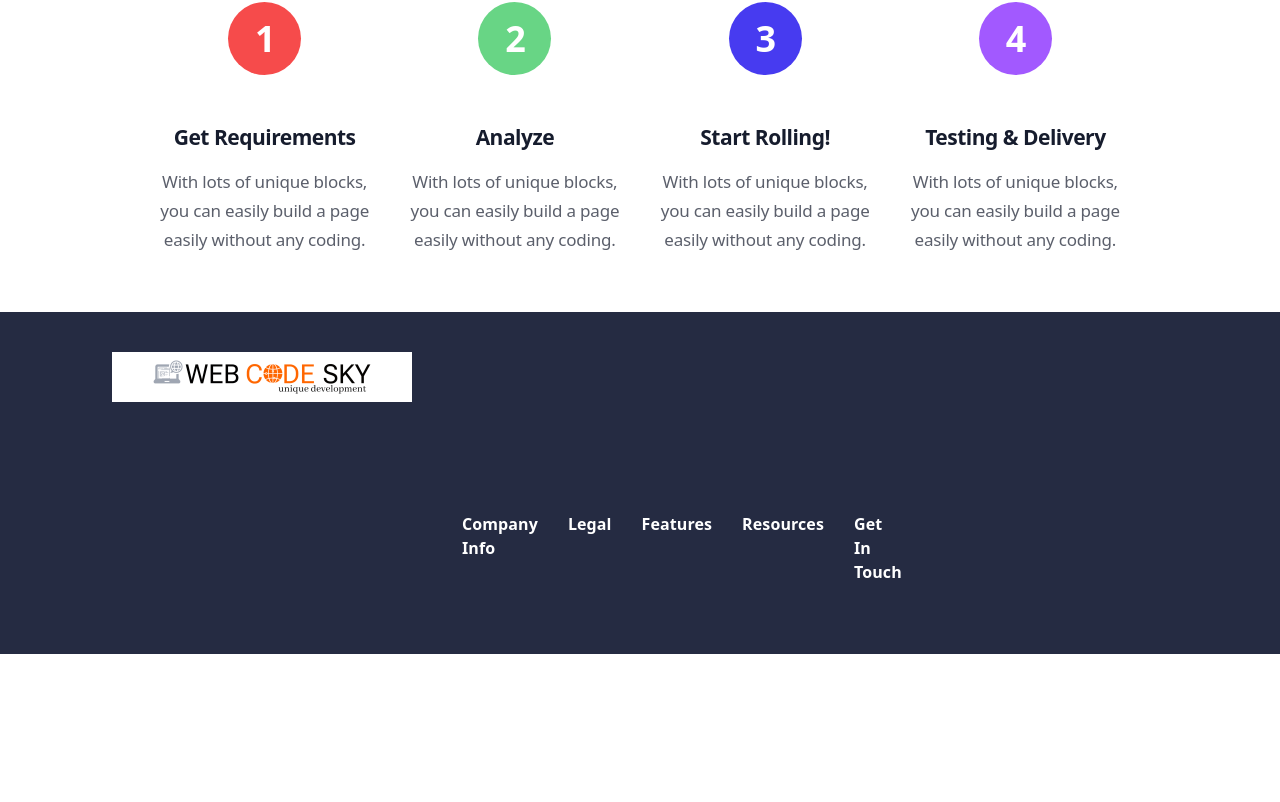
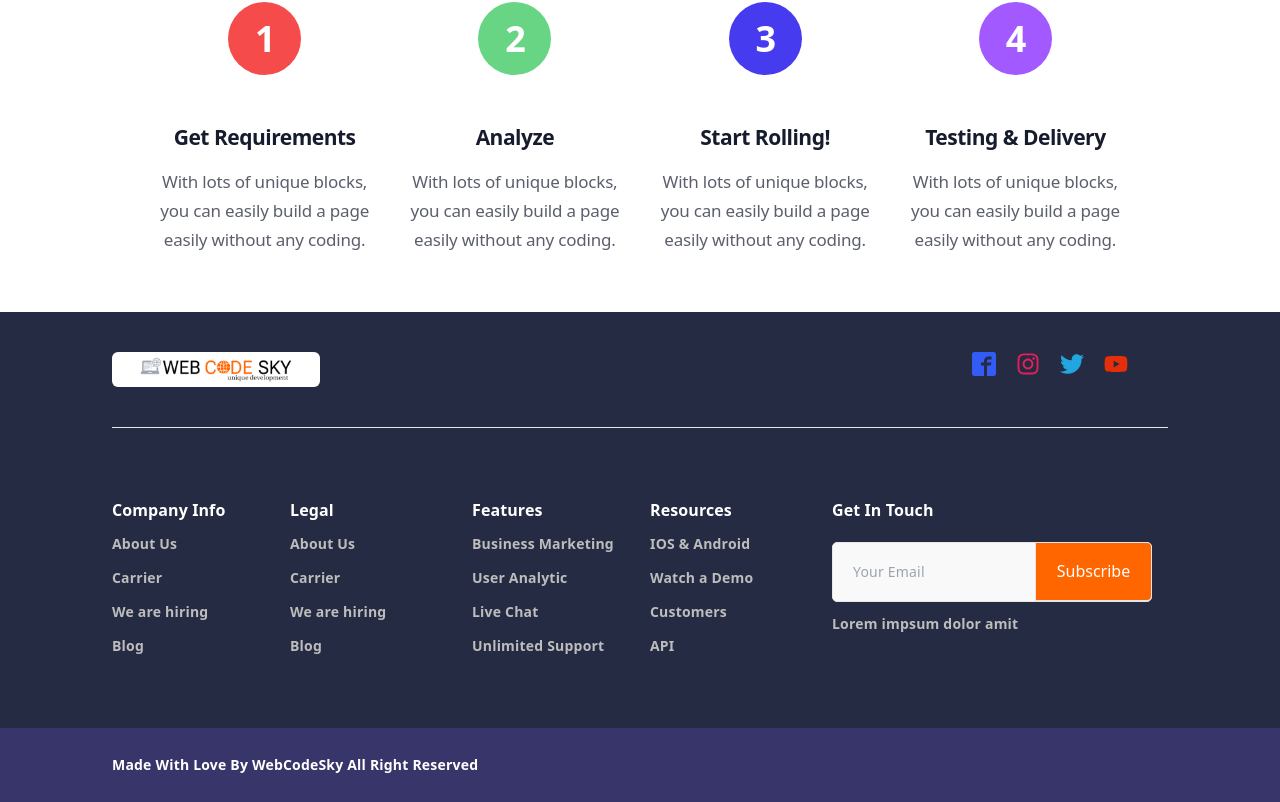
Before and after one commit to webcodesky/webcodesky-react, a React (Vite) app: page /about in a window 1280 px wide. Shown: the part 1362-2164 px from the top of the page. Before the commit the page ends 2016 px from the top, so only its background shows below. Built offline with nearby package versions, Linux system fonts and the light colour scheme.

Commit message:
add footer section with responsive

```diff
--- a/src/Pages/Home/ChooseUs/ChooseUs.jsx
+++ b/src/Pages/Home/ChooseUs/ChooseUs.jsx
@@ -3,16 +3,17 @@ import Container from "../../../Components/Ui/Container/Container";
 const ChooseUs = () => {
   return (
     <Container>
-      <div className="pt-[125px] pb-10 text-center">
+      <div className="md:pt-[74px] pb-10 text-center">
         <h1 className="text-[32px] font-bold">
           WHY <span className="text-[#F60]">CHOOSE</span> US
         </h1>
         <p className="mont text-[#737373] mt-4 mb-10 mx-auto w-full max-w-[600px]">
-          Problems trying to resolve the conflict between the two major realms of Classical physics: Newtonian mechanics.
+          Problems trying to resolve the conflict between the two major realms
+          of Classical physics: Newtonian mechanics.
         </p>
       </div>
 
-      <div className="flex gap-[30px] justify-center">
+      <div className="flex flex-col md:flex-row gap-[30px] justify-center">
         <div className="md:w-[328px] w-full md:h-[385px] border border-[#A9D6FF] rounded-[10px] mb-[74px]">
           {/* Icon and title */}
           <div className="flex justify-center gap-[15px] px-[50px] py-[30px] items-center bg-[rgba(96,76,195,0.3)] rounded-t-[10px]">
--- a/src/Pages/Home/PeopleSaying/PeopleComments.jsx
+++ b/src/Pages/Home/PeopleSaying/PeopleComments.jsx
@@ -26,7 +26,6 @@ const PeopleComments = () => {
             slidesPerView: 2.5,
             spaceBetween: 30,
           },
-
         }}
         centeredSlides={true}
         pagination={{
@@ -67,8 +66,8 @@ const PeopleComments = () => {
                 22 Years
               </p>
               <p className="text-[#575757] text-[16px] font-normal leading-[150%] tracking-[-0.32px]">
-                The salad is fresh!!! Don't ask about the sauce again, it's
-                really delicious, it's going to be routine. I recommend this
+                The salad is fresh!!! Do not ask about the sauce again, it is
+                really delicious, it is going to be routine. I recommend this
                 salad to all of you guys! because they really take care of the
                 quality.
               </p>
@@ -107,8 +106,8 @@ const PeopleComments = () => {
                 22 Years
               </p>
               <p className="text-[#575757] text-[16px] font-normal leading-[150%] tracking-[-0.32px]">
-                The salad is fresh!!! Don't ask about the sauce again, it's
-                really delicious, it's going to be routine. I recommend this
+                The salad is fresh!!! Do not ask about the sauce again, it is
+                really delicious, it is going to be routine. I recommend this
                 salad to all of you guys! because they really take care of the
                 quality.
               </p>
@@ -147,8 +146,8 @@ const PeopleComments = () => {
                 22 Years
               </p>
               <p className="text-[#575757] text-[16px] font-normal leading-[150%] tracking-[-0.32px]">
-                The salad is fresh!!! Don't ask about the sauce again, it's
-                really delicious, it's going to be routine. I recommend this
+                The salad is fresh!!! Do not ask about the sauce again, it is
+                really delicious, it is going to be routine. I recommend this
                 salad to all of you guys! because they really take care of the
                 quality.
               </p>
@@ -187,8 +186,8 @@ const PeopleComments = () => {
                 22 Years
               </p>
               <p className="text-[#575757] text-[16px] font-normal leading-[150%] tracking-[-0.32px]">
-                The salad is fresh!!! Don't ask about the sauce again, it's
-                really delicious, it's going to be routine. I recommend this
+                The salad is fresh!!! Do not ask about the sauce again, it is
+                really delicious, it is going to be routine. I recommend this
                 salad to all of you guys! because they really take care of the
                 quality.
               </p>
@@ -227,8 +226,8 @@ const PeopleComments = () => {
                 22 Years
               </p>
               <p className="text-[#575757] text-[16px] font-normal leading-[150%] tracking-[-0.32px]">
-                The salad is fresh!!! Don't ask about the sauce again, it's
-                really delicious, it's going to be routine. I recommend this
+                The salad is fresh!!! Do not ask about the sauce again, it is
+                really delicious, it is going to be routine. I recommend this
                 salad to all of you guys! because they really take care of the
                 quality.
               </p>
--- a/src/Pages/Shared/Footer/Footer.jsx
+++ b/src/Pages/Shared/Footer/Footer.jsx
@@ -1,49 +1,140 @@
+import { Link } from "react-router-dom";
 import logo from "../../../assets/webcodesky.png";
 import Container from "../../../Components/Ui/Container/Container";
+import { ImFacebook2 } from "react-icons/im";
+import { FaInstagram, FaTwitter, FaYoutube } from "react-icons/fa";
 
 const Footer = () => {
   return (
     <div className="bg-[#252B42]">
       <Container>
-        <div className="md:flex py-[40px] justify-between">
-          <div>
-            <img src={logo} alt="" width={300} height={200} />
+        <div className="flex flex-col max-sm:justify-center max-sm:items-center md:flex-row py-[40px] justify-between ">
+          <div className="">
+            <Link to="/" className="text-2xl font-bold text-blue-600">
+              <img
+                className="rounded-md"
+                src={logo}
+                alt="logo"
+                width={208}
+                height={89}
+              />
+            </Link>
+          </div>
+          <div className="flex gap-[20px] md:px-10 max-sm:pt-10 max-sm:justify-center max-sm:items-center">
+            <Link>
+              <ImFacebook2 className="text-[#335BF5] w-[24px] h-[24px]" />
+            </Link>
+            <Link>
+              <FaInstagram className="text-[#E51F5A] w-[24px] h-[24px]" />
+            </Link>
+            <Link>
+              <FaTwitter className="text-[#21A6DF] w-[24px] h-[24px]" />
+            </Link>
+            <Link>
+              <FaYoutube className="text-[#E42F08] w-[24px] h-[24px]" />
+            </Link>
+          </div>
+        </div>
+
+        {/* line  */}
+        <hr className="w-full h-[1px] bg-[#604CC3]" />
+        {/* footer option */}
+        <div className="md:flex flex-row py-[50px] md:py-[70px] items-start gap-[30px] text-white">
+          <div className="flex md:w-[148px] flex-col items-start md:gap-y-2.5">
+            <h1 className="text-white font-montserrat text-[16px] font-bold leading-[24px] tracking-[0.1px] ">
+              Company Info
+            </h1>
+            <p className="text-[#BDBDBD] text-[14px] font-semibold leading-[24px] tracking-[0.2px]">
+              About Us
+            </p>
+            <p className="text-[#BDBDBD] text-[14px] font-semibold leading-[24px] tracking-[0.2px]">
+              Carrier
+            </p>
+            <p className="text-[#BDBDBD] text-[14px] font-semibold leading-[24px] tracking-[0.2px]">
+              We are hiring
+            </p>
+            <p className="text-[#BDBDBD] text-[14px] font-semibold leading-[24px] tracking-[0.2px]">
+              Blog
+            </p>
+          </div>
+          <div className="flex md:w-[152px] flex-col items-start md:gap-y-2.5">
+            <h1 className="text-white font-montserrat text-[16px] font-bold leading-[24px] tracking-[0.1px] max-sm:pt-10">
+              Legal
+            </h1>
+            <p className="text-[#BDBDBD] text-[14px] font-semibold leading-[24px] tracking-[0.2px]">
+              About Us
+            </p>
+            <p className="text-[#BDBDBD] text-[14px] font-semibold leading-[24px] tracking-[0.2px]">
+              Carrier
+            </p>
+            <p className="text-[#BDBDBD] text-[14px] font-semibold leading-[24px] tracking-[0.2px]">
+              We are hiring
+            </p>
+            <p className="text-[#BDBDBD] text-[14px] font-semibold leading-[24px] tracking-[0.2px]">
+              Blog
+            </p>
+          </div>
+          <div className="md:flex md:w-[148px] flex-col items-start md:gap-y-2.5">
+            <h1 className="text-white font-montserrat text-[16px] font-bold leading-[24px] tracking-[0.1px] max-sm:pt-10">
+              Features
+            </h1>
+            <p className="text-[#BDBDBD] text-[14px] font-semibold leading-[24px] tracking-[0.2px]">
+              Business Marketing
+            </p>
+            <p className="text-[#BDBDBD] text-[14px] font-semibold leading-[24px] tracking-[0.2px]">
+              User Analytic
+            </p>
+            <p className="text-[#BDBDBD] text-[14px] font-semibold leading-[24px] tracking-[0.2px]">
+              Live Chat
+            </p>
+            <p className="text-[#BDBDBD] text-[14px] font-semibold leading-[24px] tracking-[0.2px]">
+              Unlimited Support
+            </p>
+          </div>
+          <div className="md:flex md:w-[152px] flex-col items-start md:gap-y-2.5">
+            <h1 className="text-white font-montserrat text-[16px] font-bold leading-[24px] tracking-[0.1px] max-sm:pt-10">
+              Resources
+            </h1>
+            <p className="text-[#BDBDBD] text-[14px] font-semibold leading-[24px] tracking-[0.2px]">
+              IOS & Android
+            </p>
+            <p className="text-[#BDBDBD] text-[14px] font-semibold leading-[24px] tracking-[0.2px]">
+              Watch a Demo
+            </p>
+            <p className="text-[#BDBDBD] text-[14px] font-semibold leading-[24px] tracking-[0.2px]">
+              Customers
+            </p>
+            <p className="text-[#BDBDBD] text-[14px] font-semibold leading-[24px] tracking-[0.2px]">
+              API
+            </p>
           </div>
           <div>
-            <p></p>
-            <p></p>
-            <p></p>
-            <p></p>
-          </div>
-        </div>
-        <div className="md:flex flex-row py-[70px] md:px-[350px] items-start gap-[30px] text-white">
-          <div className="flex w-[148px] flex-col items-start">
-            <h1 className="text-white font-montserrat text-[16px] font-bold leading-[24px] tracking-[0.1px]">
-              Company Info
-            </h1>
-          </div>
-          <div className="md:flex w-[152px] flex-col items-start">
-            <h1 className="text-white font-montserrat text-[16px] font-bold leading-[24px] tracking-[0.1px]">
-              Legal
-            </h1>
-          </div>
-          <div className="md:flex w-[148px] flex-col items-start">
-            <h1 className="text-white font-montserrat text-[16px] font-bold leading-[24px] tracking-[0.1px]">
-              Features
-            </h1>
-          </div>
-          <div className="md:flex w-[152px] flex-col items-start">
-            <h1 className="text-white font-montserrat text-[16px] font-bold leading-[24px] tracking-[0.1px]">
-              Resources
-            </h1>
-          </div>
-          <div>
-            <h1 className="text-white font-montserrat text-[16px] font-bold leading-[24px] tracking-[0.1px]">
+            <h1 className="text-white font-montserrat text-[16px] font-bold leading-[24px] tracking-[0.1px] pb-5 max-sm:pt-10">
               Get In Touch
             </h1>
+            <div className="md:w-[320px] w-full flex relative">
+              <input
+                placeholder="Your Email"
+                className="flex w-full max-sm:h-[45px] py-[15px] px-[20px] pr-[120px] md:pr-[224px] items-center rounded-[5px] border border-[#E6E6E6] bg-[#F9F9F9] text-[#BDBDBD] text-[14px] font-normal leading-[28px] tracking-[0.2px]"
+              />
+              <button className="flex w-[100px] h-[45px] md:w-[117px] md:h-[59px] justify-center items-center flex-shrink-0 rounded-r-[5px] border border-[#E6E6E6] bg-[#F60] absolute right-0">
+                Subscribe
+              </button>
+            </div>
+
+            <p className="text-[#BDBDBD] text-[14px] font-semibold leading-[24px] tracking-[0.2px] pt-2.5">
+              Lorem impsum dolor amit
+            </p>
           </div>
         </div>
       </Container>
+      <div className="bg-[#604cc34d]">
+        <Container>
+          <h6 className="text-[#FFF] text-[11px] md:text-[14px] font-medium md:font-semibold leading-[18px] md:leading-[24px] md:tracking-[0.2px] py-[15px] md:py-[25px]">
+            Made With Love By WebCodeSky All Right Reserved
+          </h6>
+        </Container>
+      </div>
     </div>
   );
 };
```
